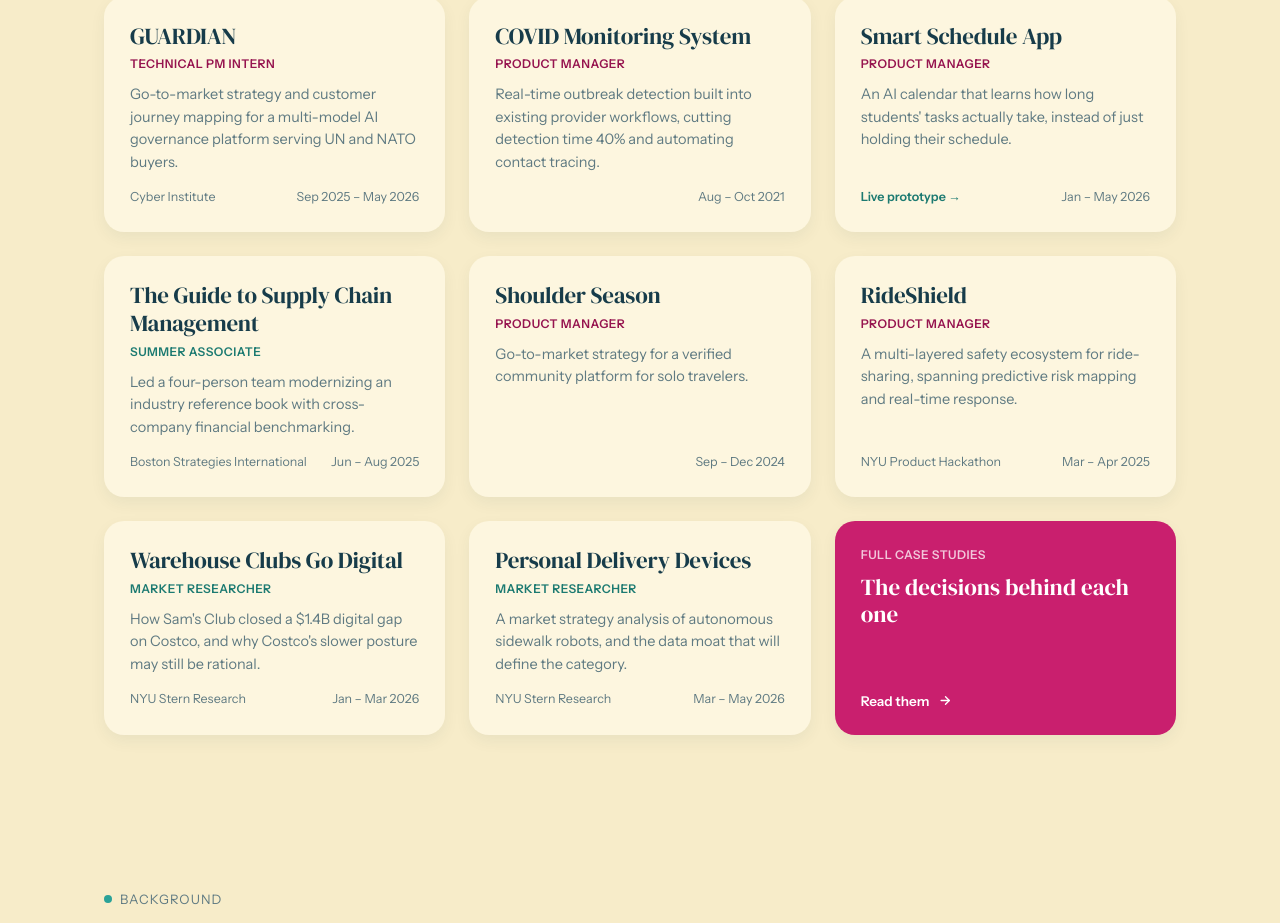
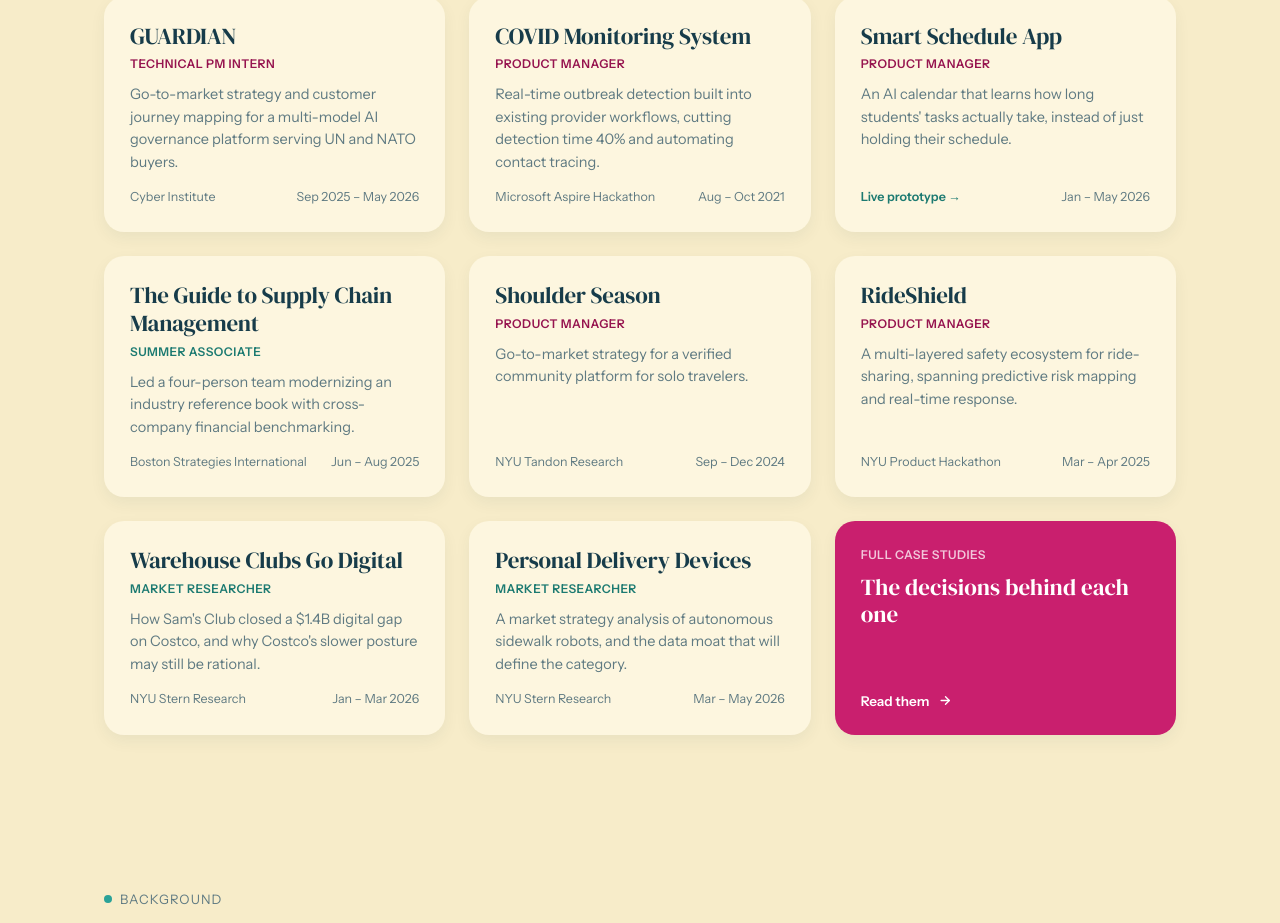
Before and after one commit to nikitauday/nikitauday.github.io, a React (Vite) app: page / in a window 1280 px wide. Shown: the part 1071-1994 px from the top of the page. Built offline with nearby package versions, Linux system fonts and the light colour scheme.

Commit message:
Add metaLeft labels to COVID and Shoulder Season work cards

```diff
--- a/src/data/content.js
+++ b/src/data/content.js
@@ -19,6 +19,7 @@ export const workCards = [
     kicker: 'Product Manager',
     kickerColor: 'terracotta-dark',
     body: 'Real-time outbreak detection built into existing provider workflows, cutting detection time 40% and automating contact tracing.',
+    metaLeft: 'Microsoft Aspire Hackathon',
     metaRight: 'Aug – Oct 2021',
     categories: ['Product Management'],
   },
@@ -52,6 +53,7 @@ export const workCards = [
     kicker: 'Product Manager',
     kickerColor: 'terracotta-dark',
     body: 'Go-to-market strategy for a verified community platform for solo travelers.',
+    metaLeft: 'NYU Tandon Research',
     metaRight: 'Sep – Dec 2024',
     categories: ['Marketing', 'Product Management'],
   },
```
